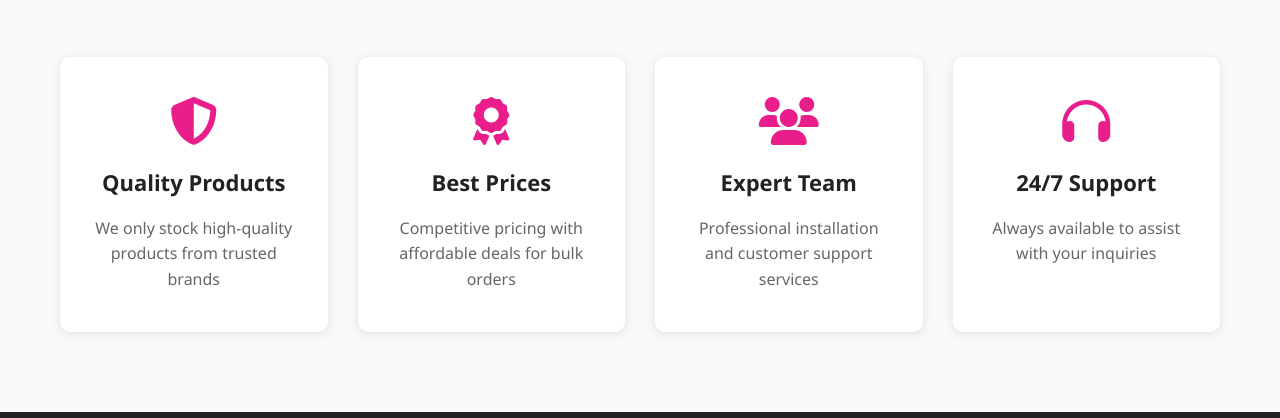
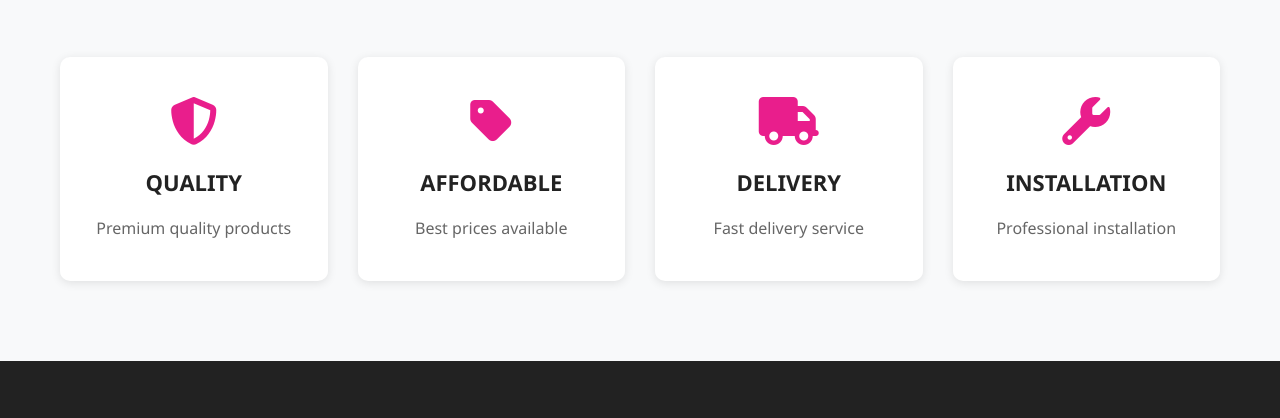
Before and after one commit to moriletech000/ubenams-integrated, a plain HTML site: page about.html in a window 1280 px wide. Shown: the part 996-1414 px from the top of the page. Drawn offline with Linux system fonts and the light colour scheme.

Commit message:
Update Why Choose Us section to match home page features

```diff
--- a/about.html
+++ b/about.html
@@ -63,23 +63,23 @@
             <div class="features-grid">
                 <div class="feature-box-large">
                     <i class="fas fa-shield-alt"></i>
-                    <h3>Quality Products</h3>
-                    <p>We only stock high-quality products from trusted brands</p>
+                    <h3>QUALITY</h3>
+                    <p>Premium quality products</p>
                 </div>
                 <div class="feature-box-large">
-                    <i class="fas fa-award"></i>
-                    <h3>Best Prices</h3>
-                    <p>Competitive pricing with affordable deals for bulk orders</p>
+                    <i class="fas fa-tag"></i>
+                    <h3>AFFORDABLE</h3>
+                    <p>Best prices available</p>
                 </div>
                 <div class="feature-box-large">
-                    <i class="fas fa-users"></i>
-                    <h3>Expert Team</h3>
-                    <p>Professional installation and customer support services</p>
+                    <i class="fas fa-truck"></i>
+                    <h3>DELIVERY</h3>
+                    <p>Fast delivery service</p>
                 </div>
                 <div class="feature-box-large">
-                    <i class="fas fa-headphones"></i>
-                    <h3>24/7 Support</h3>
-                    <p>Always available to assist with your inquiries</p>
+                    <i class="fas fa-wrench"></i>
+                    <h3>INSTALLATION</h3>
+                    <p>Professional installation</p>
                 </div>
             </div>
         </div>
```
